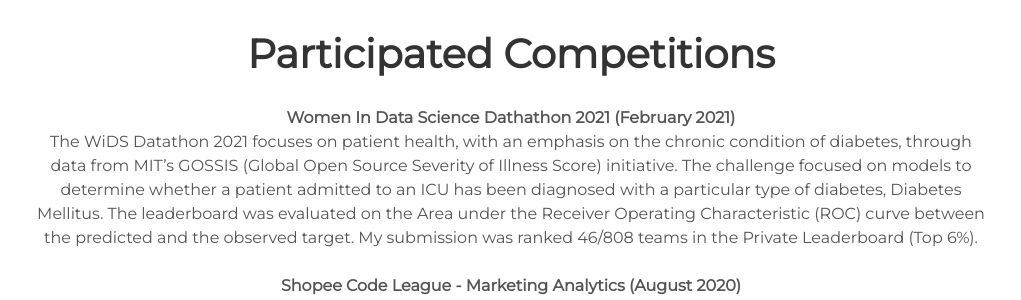
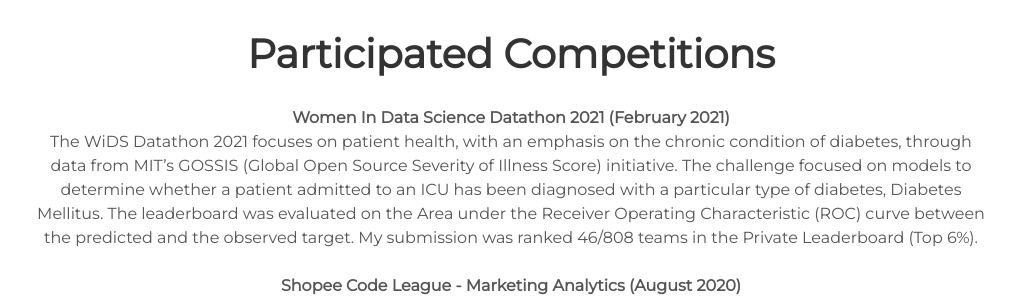
Before and after one commit to Joanna-Khek/joanna-khek.github.io, a Jekyll site: the page built from index.html, in a window 1280 px wide and 900 px high, scrolled down 1052 px. Shown: the part 152-452 px from the top of the window, without its empty margins (129-1150 px from the left). Built offline with Jekyll 4.4.1, drawn with Linux system fonts in a browser that asks for light colours; some of the changed text lies outside the part shown.

Commit message:
edit project title

```diff
--- a/_includes/about.html
+++ b/_includes/about.html
@@ -5,7 +5,7 @@
 
 <div class="user-details">
   <h1><center> Participated Competitions</center></h1>
-    <strong>Women In Data Science Dathathon 2021 (February 2021) </strong>
+    <strong>Women In Data Science Datathon 2021 (February 2021) </strong>
     <br />
     The WiDS Datathon 2021 focuses on patient health, with an emphasis on the chronic condition of diabetes, through data from MIT’s GOSSIS (Global Open Source Severity of Illness Score) initiative. The challenge focused on models to determine whether a patient admitted to an ICU has been diagnosed with a particular type of diabetes, Diabetes Mellitus. The leaderboard was evaluated on the Area under the Receiver Operating Characteristic (ROC) curve between the predicted and the observed target. My submission was ranked 46/808 teams in the Private Leaderboard (Top 6%).
     <br />
--- a/_layouts/default.html
+++ b/_layouts/default.html
@@ -7,7 +7,7 @@
         {% include about.html %}
       </section>
       <section id="competitions">
-        {% include competitions.html %}
+        {% include about.html %}
       </section>
       <section id="skills">
         {% include skills.html %}
```
